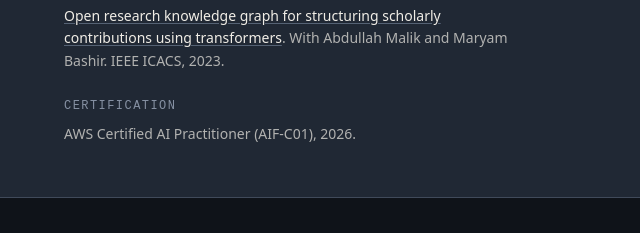
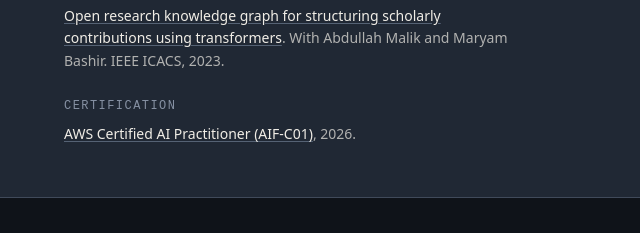
Before and after one commit to mehboobali98/mehboob.dev, an Astro site: page / in a window 1280 px wide. Shown: the part 5490-5723 px from the top of the page, 0-640 px from the left. Built offline with nearby package versions, Linux system fonts and the light colour scheme; Astro itself is replaced by a stand-in of ours; no server answers; animation ran at ten frames a second; a web font is replaced by a local one.

Commit message:
Link the AWS certification to its Credly badge
Now that Credly has issued the badge, the certification line, llms.txt and the
JSON-LD credential can point at something a reader can verify. The JSON-LD also
carries AWS's validation number and its own verification page, and the
three-year validity from 3 Oct 2026.

```diff
--- a/src/components/Trajectory.astro
+++ b/src/components/Trajectory.astro
@@ -86,7 +86,12 @@ const leverage = [
 
       <p class="mt-6 t-micro">Certification</p>
       <p class="mt-2 text-[0.8125rem] sm:text-sm leading-relaxed text-paper/70">
-        AWS Certified AI Practitioner (AIF-C01), 2026.
+        <a
+          href="https://www.credly.com/badges/f55aec75-406b-498c-ae29-14d1aa8d5a8c"
+          target="_blank"
+          rel="noopener"
+          class="text-paper underline underline-offset-2 decoration-line-strong hover:text-signal"
+        >AWS Certified AI Practitioner (AIF-C01)</a>, 2026.
       </p>
     </div>
 
--- a/src/layouts/Layout.astro
+++ b/src/layouts/Layout.astro
@@ -69,6 +69,12 @@ const person = {
     '@type': 'EducationalOccupationalCredential',
     name: 'AWS Certified AI Practitioner',
     credentialCategory: 'certification',
+    identifier: '0a293527679547818d9a8b0a762e5cbe',
+    url: 'https://www.credly.com/badges/f55aec75-406b-498c-ae29-14d1aa8d5a8c',
+    sameAs:
+      'https://cp.certmetrics.com/amazon/en/public/verify/credential/0a293527679547818d9a8b0a762e5cbe',
+    dateCreated: '2026-10-03',
+    expires: '2029-10-03',
     recognizedBy: {
       '@type': 'Organization',
       name: 'Amazon Web Services',
--- a/src/pages/llms.txt.ts
+++ b/src/pages/llms.txt.ts
@@ -62,7 +62,8 @@ ${workLines.join('\n')}
 
 ## Certification
 
-- AWS Certified AI Practitioner (AIF-C01), 2026.
+- [AWS Certified AI Practitioner (AIF-C01)](https://www.credly.com/badges/f55aec75-406b-498c-ae29-14d1aa8d5a8c),
+  2026.
 
 ## Writing
 
```
